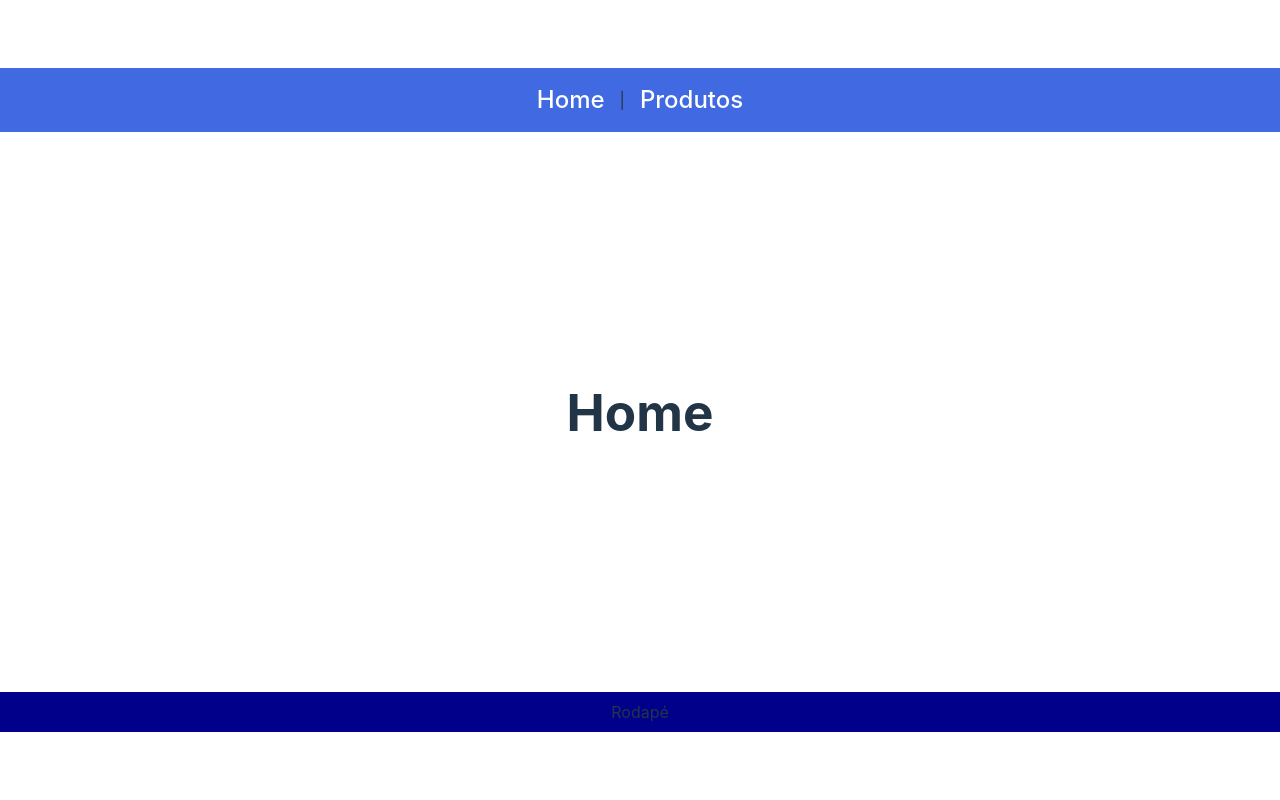
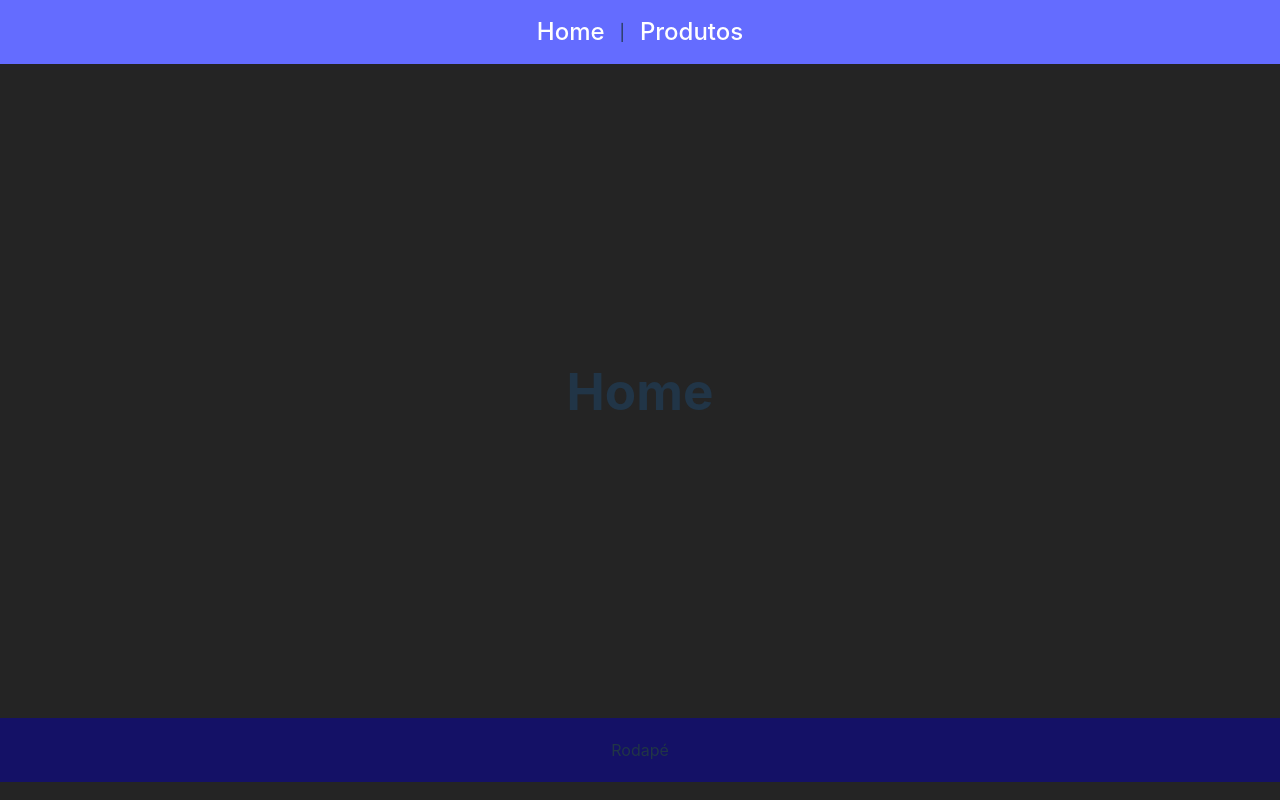
Before and after one commit to Miguel-Fr3/Lista, a React (Vite) app: page / in a window 1280 px wide. Built offline with nearby package versions, Linux system fonts and the light colour scheme.

Commit message:
Ajuste css

```diff
--- a/src/App.css
+++ b/src/App.css
@@ -2,15 +2,15 @@
 nav{
   display: flex; width: 100vw;
   justify-content: center; align-items: center;
-  height: 8vh; background-color: royalblue;
+  height: 8vh; background-color: #646cff;
   & a{color: white; font-size: 1.5em; padding: 15px; }
   }
   main{ display: flex; width: 100vw;
   flex-direction: column; justify-content: center;
-  align-items: center; height: 70vh;
+  align-items: center; height: 81.719vh;
   }
   footer{
   display: flex; width: 100vw; justify-content: center;
-  align-items: center; height: 5vh;
-  background-color: darkblue;
+  align-items: center; height: 5vw;
+  background-color: #141166;
   }
--- a/src/index.css
+++ b/src/index.css
@@ -26,7 +26,8 @@ a:hover {
 body {
   margin: 0;
   display: flex;
-  place-items: center;
+  background: #242424;
+
   min-width: 320px;
   min-height: 100vh;
 }
@@ -36,24 +37,6 @@ h1 {
   line-height: 1.1;
 }
 
-button {
-  border-radius: 8px;
-  border: 1px solid transparent;
-  padding: 0.6em 1.2em;
-  font-size: 1em;
-  font-weight: 500;
-  font-family: inherit;
-  background-color: #1a1a1a;
-  cursor: pointer;
-  transition: border-color 0.25s;
-}
-button:hover {
-  border-color: #646cff;
-}
-button:focus,
-button:focus-visible {
-  outline: 4px auto -webkit-focus-ring-color;
-}
 
 @media (prefers-color-scheme: light) {
   :root {
@@ -63,7 +46,5 @@ button:focus-visible {
   a:hover {
     color: #747bff;
   }
-  button {
-    background-color: #f9f9f9;
-  }
+
 }
```
